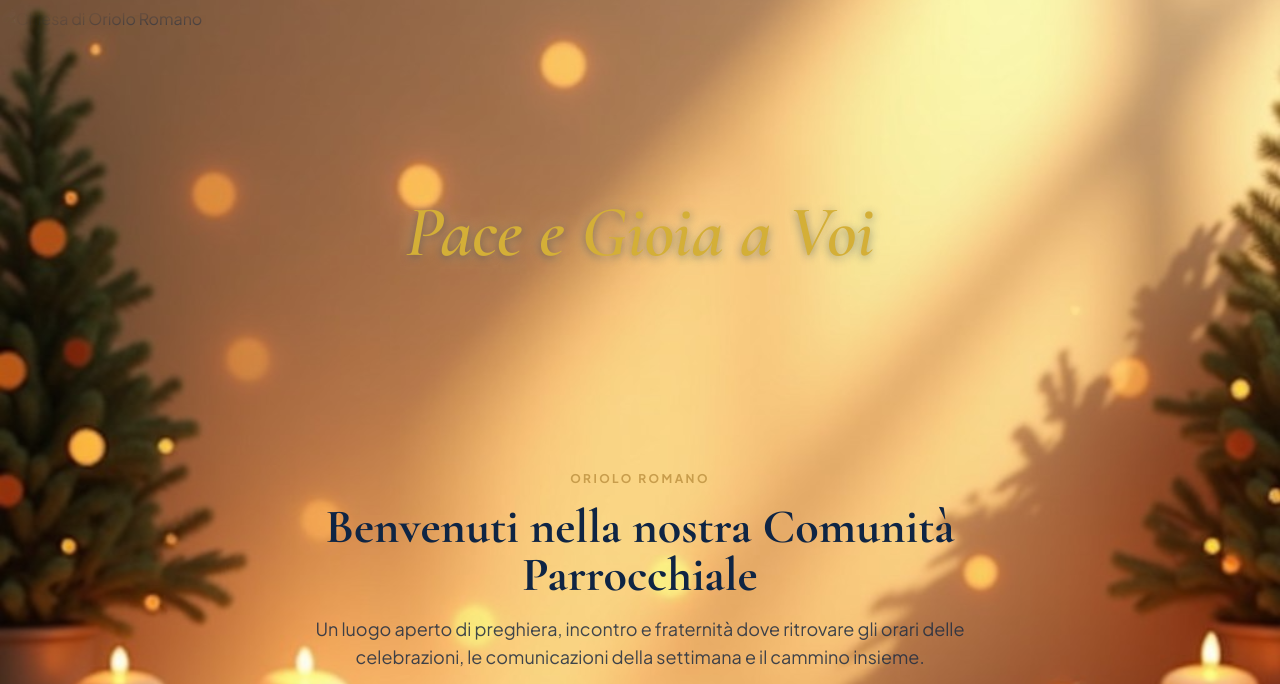
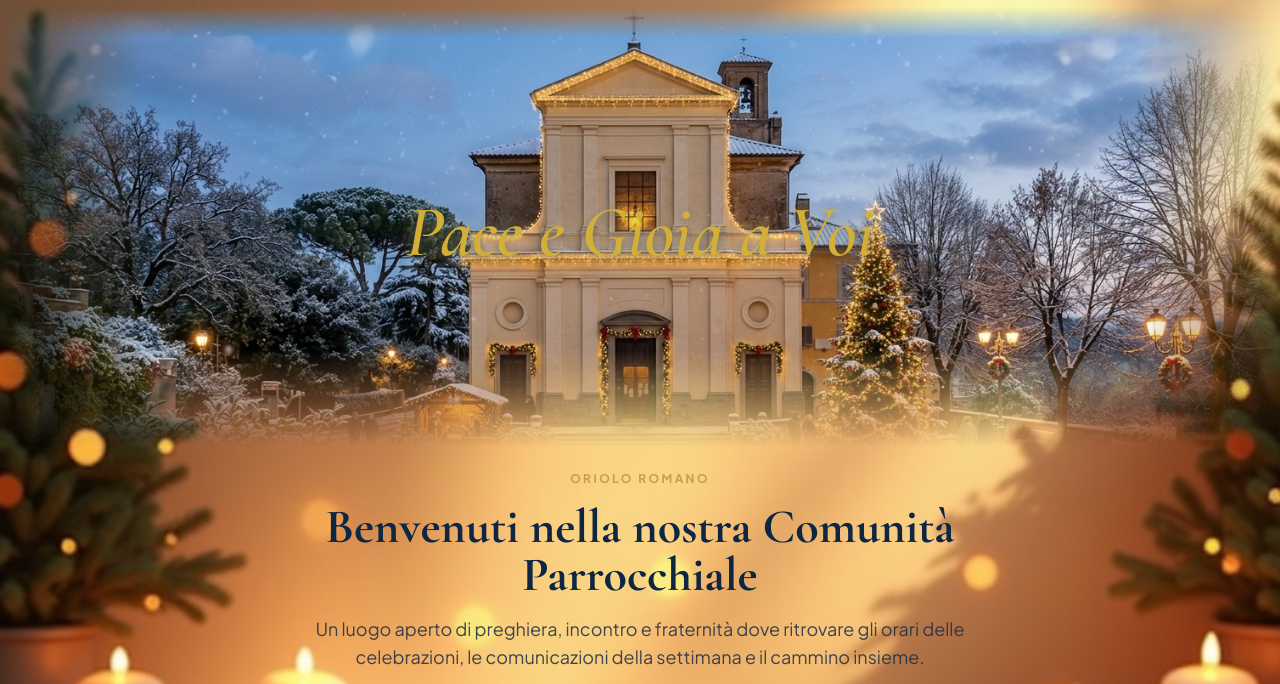
Before and after one commit to manzoma67/ProgettoSanGiorgio, a plain HTML site: page index.html in a window 1280 px wide. Shown: the part 65-749 px from the top of the page. Drawn offline with nearby package versions, Linux system fonts and the light colour scheme.

Commit message:
Update index.html

```diff
--- a/index.html
+++ b/index.html
@@ -281,7 +281,7 @@
     <section id="top" aria-label="Chiesa di Oriolo Romano" class="pt-[72px]">
         <div id="hero-church" class="relative w-full h-[290px] sm:h-[380px] lg:h-[440px]">
             <img
-                src="chiesa-natale.webp"
+                src="chiesa.png"
                 alt="Chiesa di Oriolo Romano"
                 draggable="false"
             >
```
